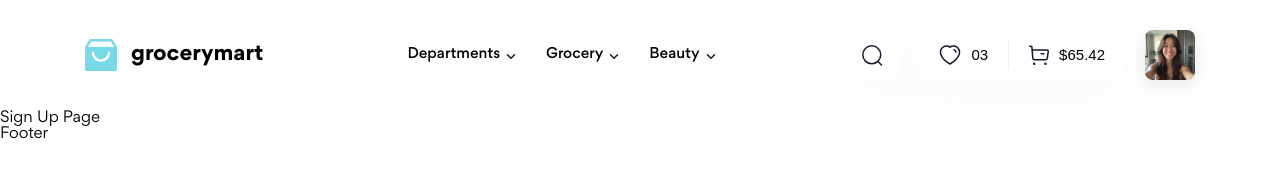
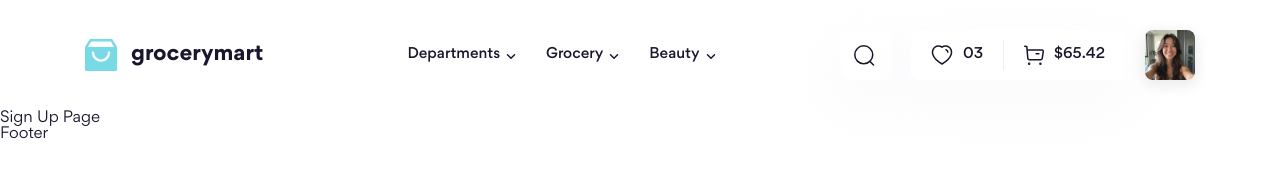
Before and after one commit to paneh-jpg/grocerymart, a website: page sign-up.html in a window 1280 px wide. Drawn offline with Linux system fonts and the light colour scheme.

Commit message:
Resolve issues in the Header section

```diff
--- a/scss/base/_base.scss
+++ b/scss/base/_base.scss
@@ -2,6 +2,12 @@
 ::before,
 ::after {
   box-sizing: border-box;
+}
+
+:root {
+  --text-color: #1a162e;
+  --icon-color: brightness(0) saturate(100%) invert(9%) sepia(24%)
+    saturate(1214%) hue-rotate(210deg) brightness(97%) contrast(100%);
 }
 
 html {
@@ -11,6 +17,7 @@
 body {
   font-size: 1.6rem;
   font-family: Gordita, sans-serif;
+  color: var(--text-color);
 }
 
 a {
@@ -23,3 +30,15 @@
   outline: none;
   background: transparent;
 }
+
+button,
+select,
+textarea,
+input {
+  font-family: inherit;
+  color: inherit;
+}
+
+.icon {
+  filter: var(--icon-color);
+}
--- a/scss/layout/_header.scss
+++ b/scss/layout/_header.scss
@@ -1,10 +1,14 @@
+%flexItemsCenter {
+  display: flex;
+  align-items: center;
+}
+
 .header {
   background-color: #eee;
 }
 
 .top-bar {
-  display: flex;
-  align-items: center;
+  @extend %flexItemsCenter;
   padding: 30px 0;
 }
 
@@ -13,8 +17,7 @@
   margin-right: auto;
 
   &__list {
-    display: flex;
-    align-items: center;
+    @extend %flexItemsCenter;
     gap: 30px;
   }
 
@@ -32,13 +35,11 @@
 }
 
 .top-act {
-  display: flex;
-  align-items: center;
+  @extend %flexItemsCenter;
   gap: 20px;
 
   &__group {
-    display: flex;
-    align-items: center;
+    @extend %flexItemsCenter;
     min-width: 50px;
     height: 50px;
     border-radius: 8px;
@@ -51,10 +52,10 @@
   }
 
   &__btn {
-    display: flex;
-    align-items: center;
+    @extend %flexItemsCenter;
     padding: 10px 20px;
     gap: 10px;
+    cursor: pointer;
   }
 
   &__title {
@@ -74,7 +75,6 @@
     width: 50px;
     height: 50px;
     border-radius: 8px;
-
     box-shadow: 0 4px 14px 2px rgba(0, 0, 0, 0.08);
   }
 }
--- a/template/header.html
+++ b/template/header.html
@@ -1,10 +1,10 @@
 <div class="container">
   <div class="top-bar">
     <!-- Logo  -->
-    <div class="logo">
+    <a href="/" class="logo">
       <img src="./assets/icon/logo.svg" alt="Grocery Mart" class="logo__img" />
       <p class="logo__title">grocerymart</p>
-    </div>
+    </a>
 
     <!-- Navbar  -->
     <nav class="navbar">
@@ -14,7 +14,7 @@
           <img
             src="./assets/icon/narrow-down.svg"
             alt=""
-            class="navbar__narrow"
+            class="icon navbar__narrow"
           />
         </li>
         <li class="navbar__link">
@@ -22,7 +22,7 @@
           <img
             src="./assets/icon/narrow-down.svg"
             alt=""
-            class="navbar__narrow"
+            class="icon navbar__narrow"
           />
         </li>
         <li class="navbar__link">
@@ -30,7 +30,7 @@
           <img
             src="./assets/icon/narrow-down.svg"
             alt=""
-            class="navbar__narrow"
+            class="icon navbar__narrow"
           />
         </li>
       </ul>
@@ -45,7 +45,7 @@
           <img
             src="./assets/icon/search.svg"
             alt="Search"
-            class="top-act__icon"
+            class="icon top-act__icon"
           />
         </button>
       </div>
@@ -57,7 +57,7 @@
           <img
             src="./assets/icon/wishlist.svg"
             alt="Wishlist"
-            class="top-act__icon"
+            class="icon top-act__icon"
           />
           <span class="top-act__title">03</span>
         </button>
```
Also changed, not shown: assets/css/main.css, 1 other file.
